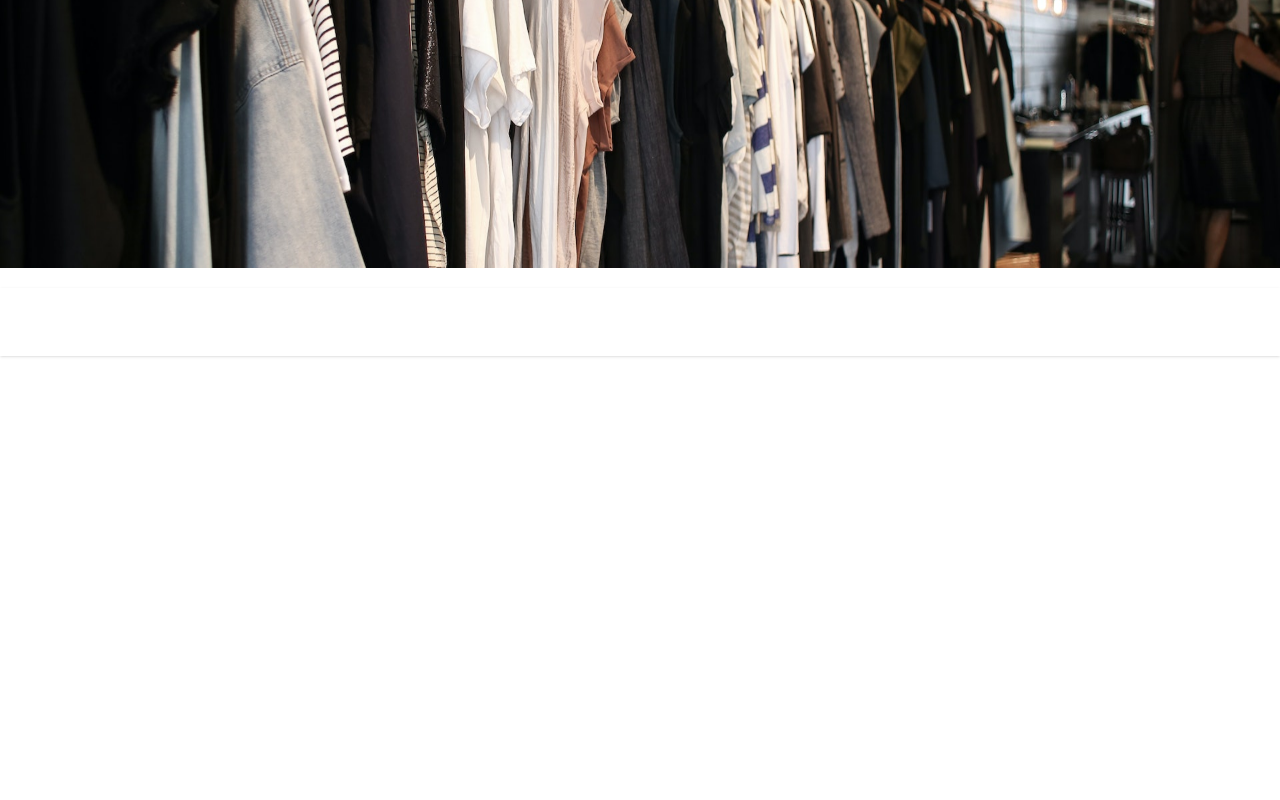
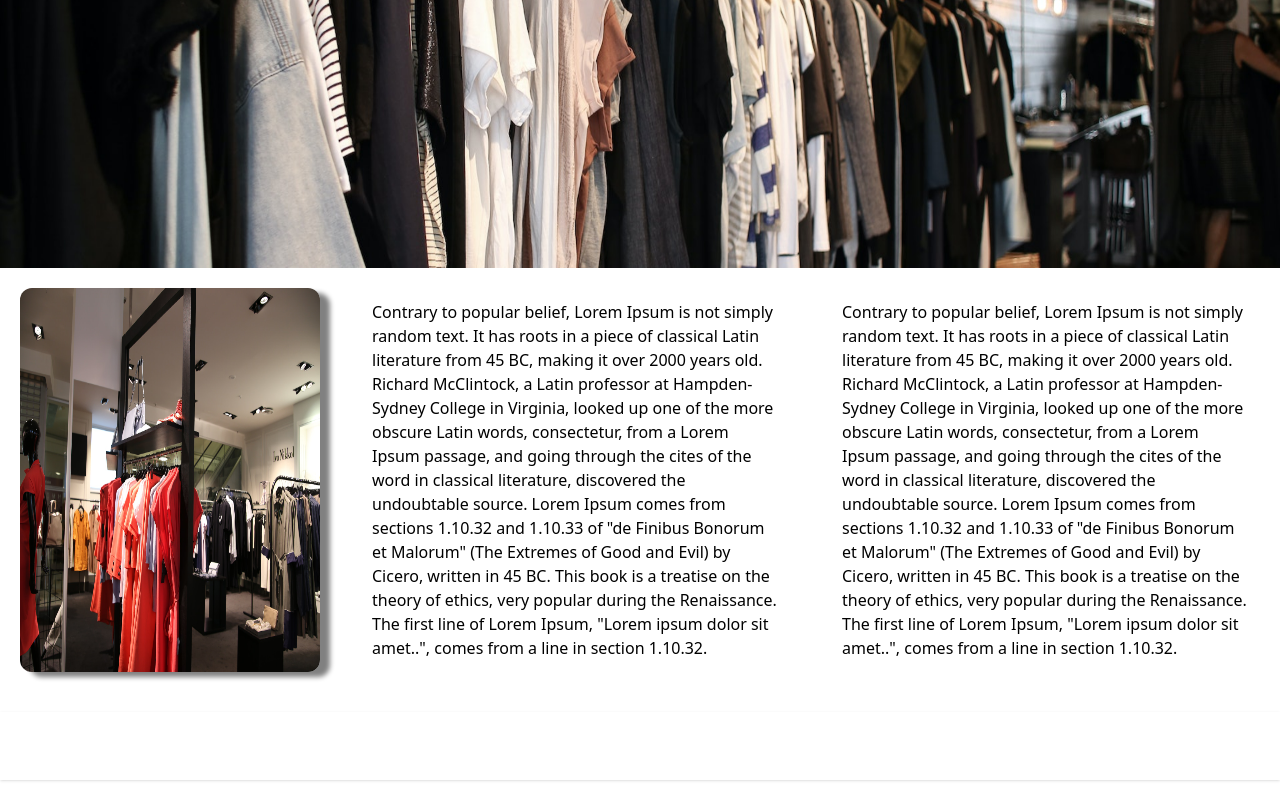
Before and after one commit to Sebas271083/app-resto-delgado, a React (Create React App) app in the folder resto-app/: page / in a window 1280 px wide. Shown: the part 312-1112 px from the top of the page. Before the commit the page ends 800 px from the top, so only its background shows below. Built offline with nearby package versions, Linux system fonts and the light colour scheme.

Commit message:
mejora inicio

```diff
--- a/resto-app/src/components/Inicio/Inicio.js
+++ b/resto-app/src/components/Inicio/Inicio.js
@@ -42,6 +42,12 @@
                 />
             </SwiperSlide>
         </Swiper>
+
+        <div className="flex" >
+            <img className="m-5 rounded-xl" src="../imagen/carousel1.jpg" style={{width:"300px", boxShadow: "10px 5px 5px gray"}} alt="imagen" />
+            <p className="m-8">Contrary to popular belief, Lorem Ipsum is not simply random text. It has roots in a piece of classical Latin literature from 45 BC, making it over 2000 years old. Richard McClintock, a Latin professor at Hampden-Sydney College in Virginia, looked up one of the more obscure Latin words, consectetur, from a Lorem Ipsum passage, and going through the cites of the word in classical literature, discovered the undoubtable source. Lorem Ipsum comes from sections 1.10.32 and 1.10.33 of "de Finibus Bonorum et Malorum" (The Extremes of Good and Evil) by Cicero, written in 45 BC. This book is a treatise on the theory of ethics, very popular during the Renaissance. The first line of Lorem Ipsum, "Lorem ipsum dolor sit amet..", comes from a line in section 1.10.32.</p>
+            <p className="m-8">Contrary to popular belief, Lorem Ipsum is not simply random text. It has roots in a piece of classical Latin literature from 45 BC, making it over 2000 years old. Richard McClintock, a Latin professor at Hampden-Sydney College in Virginia, looked up one of the more obscure Latin words, consectetur, from a Lorem Ipsum passage, and going through the cites of the word in classical literature, discovered the undoubtable source. Lorem Ipsum comes from sections 1.10.32 and 1.10.33 of "de Finibus Bonorum et Malorum" (The Extremes of Good and Evil) by Cicero, written in 45 BC. This book is a treatise on the theory of ethics, very popular during the Renaissance. The first line of Lorem Ipsum, "Lorem ipsum dolor sit amet..", comes from a line in section 1.10.32.</p>
+        </div>
     </>
   )
 }
```
